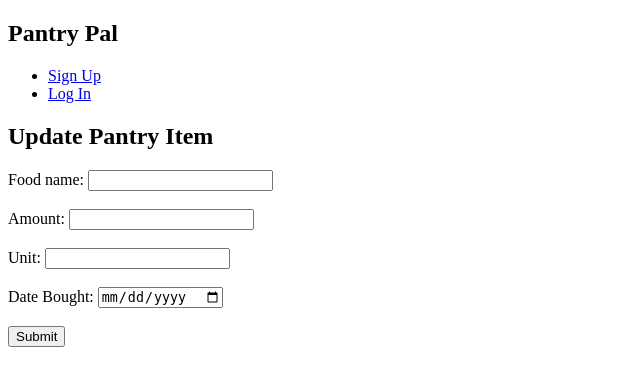
After one commit to alex-lindenbaum/w4111-proj1, a Flask app: template templates/updateitem.html in a window 1280 px wide. The commit adds this page. Shown: the top 386 px of the page, without its empty margins (0-640 px from the left). Run offline with Flask 2, Linux system fonts and the light colour scheme; the template is opened without the code that fills it, so the values that code supplies are empty; parts of the project's set-up code (start-up, migrations or seed data) failed here and were passed over.

Commit message:
add delete pantry item

```diff
--- a/server.py
+++ b/server.py
@@ -199,6 +199,38 @@ def additem():
   cursor = g.conn.execute('SELECT food_name FROM food_items')
   return render_template('additem.html', cursor=cursor)
 
+@app.route('/pantry/update/<int:storage_id>', methods=['GET', 'POST'])
+@login_required
+def updateitem(storage_id):
+  if request.method == 'POST':
+    food_name = request.form['food_name']
+    amount = request.form['amount']
+    unit = request.form['unit']
+    date_bought = request.form['date_bought']
+
+    error = None
+    try:
+      g.conn.execute('UPDATE storage_details SET food_name = %s, amount = %s, unit = %s, date_bought = %s \
+        WHERE storage_id = %s', food_name, amount, unit, date_bought, storage_id)
+    except:
+      error = "Entry failed"
+    if error is None:
+      flash("Item updated!")
+      return redirect(url_for('pantry'))
+
+    flash(error)
+
+  cursor = g.conn.execute('SELECT food_name FROM food_items')
+  item = g.conn.execute('SELECT storage_id, email, amount, unit, date_bought \
+    FROM storage_details WHERE storage_id = %s', storage_id)
+  return render_template('updateitem.html', cursor=cursor, item=item)
+
+
+@app.route('/pantry/delete/<int:storage_id>', methods=['GET'])
+@login_required
+def deleteitem(storage_id):
+  g.conn.execute('DELETE FROM storage_details WHERE storage_id = %s', storage_id)
+  return redirect(url_for('pantry'))
 
 @app.route('/recipes', methods=['GET'])
 @login_required
@@ -237,14 +269,12 @@ def recipes():
 
   return render_template('recipes.html', liked_recipes=liked_recipes, other_recipes=other_recipes, diet_recipes=diet_recipes)
 
-<<<<<<< HEAD
-@app.route('/recipes/dislike/<path:url>', method = ['POST'])
+@app.route('/recipes/dislike/<path:url>', methods=['POST'])
 @login_required
 def dislike_recipe(url):
   g.conn.execute('INSERT INTO has_impression(email, url, liked) VALUES (%s, %s, false)', g.user['email'], url)
   return redirect(url_for('recipes'))
 
-=======
 
 @app.route('/recipes/like/<path:url>', methods=['POST'])
 @login_required
@@ -262,7 +292,6 @@ def unlike_recipe(url):
   return redirect(url_for('recipes'))
 
 
->>>>>>> 4778e058f6c1dc1e93422951a84f8c951269083c
 @app.route('/restrictions', methods=['GET', 'POST'])
 @login_required
 def restrictions():
--- a/templates/pantry.html
+++ b/templates/pantry.html
@@ -17,10 +17,14 @@
         </tr>
         {% for item in cursor %}
         <tr>
-            <td>{{item[0]}}</td>
             <td>{{item[1]}}</td>
             <td>{{item[2]}}</td>
             <td>{{item[3]}}</td>
+            <td>{{item[4]}}</td>
+            <td><form action="/pantry/update/{{item[0]}}" method="get">
+                <input type="submit" value="Update" name="update"></form></td>
+            <td><form action="/pantry/delete/{{item[0]}}" method="get">
+                <input type="submit" value="Delete" name="delete"></form></td>
         </tr>
 	    {% endfor %}
     </table>
--- /dev/null
+++ b/templates/updateitem.html
@@ -0,0 +1,24 @@
+{% extends 'base.html' %}
+
+{% block header %}
+  <h1>{% block title %}Update Pantry Item{% endblock %}</h1>
+{% endblock %}
+
+{% block content %}
+<form action="/pantry/update/{{item[0]}}" method="post">
+    <label for="food_name">Food name:</label>
+    <input list="food_names" name="food_name" id="food_name" value="{{item[1]}}">
+    <datalist id="food_names">
+        {% for c in cursor %}
+        <option>{{c[0]}}</option>
+        {% endfor %}
+    </datalist><br><br>
+    <label for="amount">Amount:</label>
+    <input type="number" name="amount" id="amount" value="{{item[2]}}"><br><br>
+    <label for="unit">Unit:</label>
+    <input type="text" name="unit" id="unit" value={{item[3]}}><br><br>
+    <label for="date_bought">Date Bought:</label>
+    <input type="date" name="date_bought" id="date_bought" value="{{item[4]}}"><br><br>
+    <input type="submit">
+  </form>
+{% endblock %}
```
